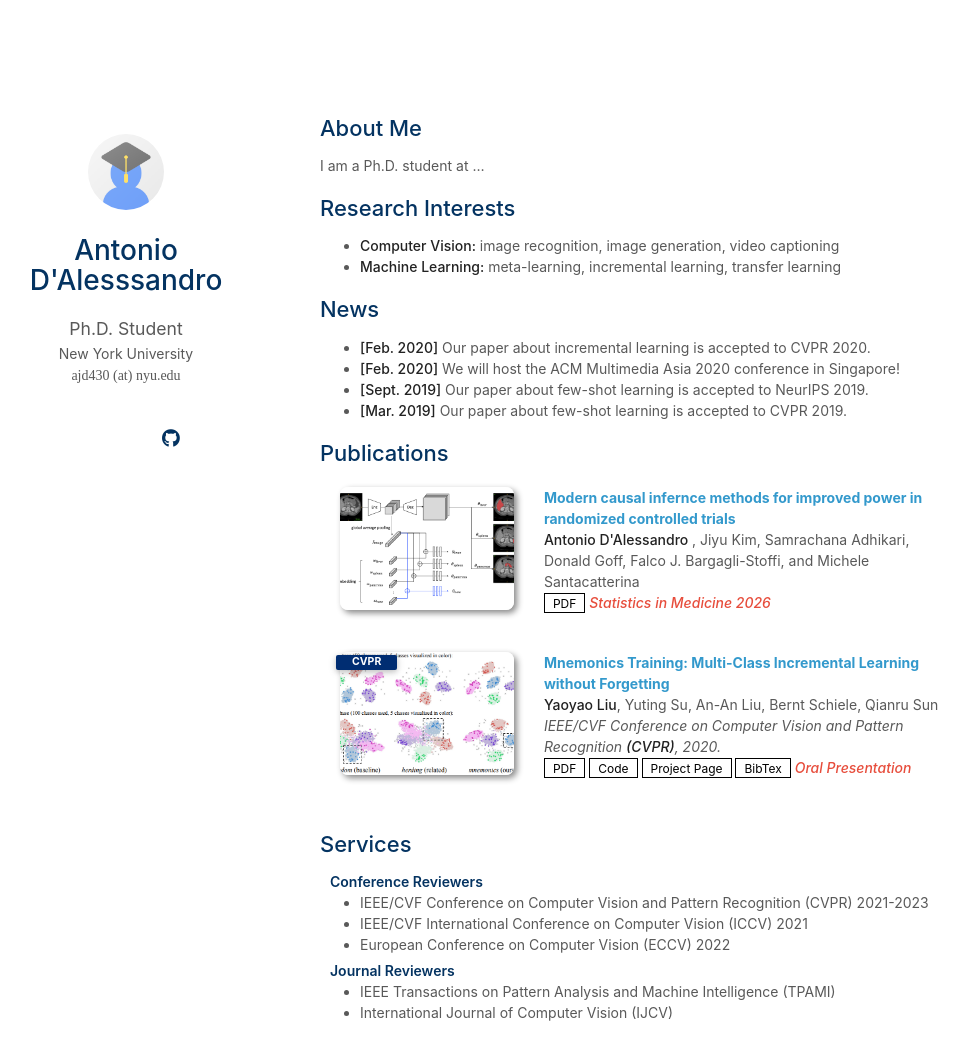
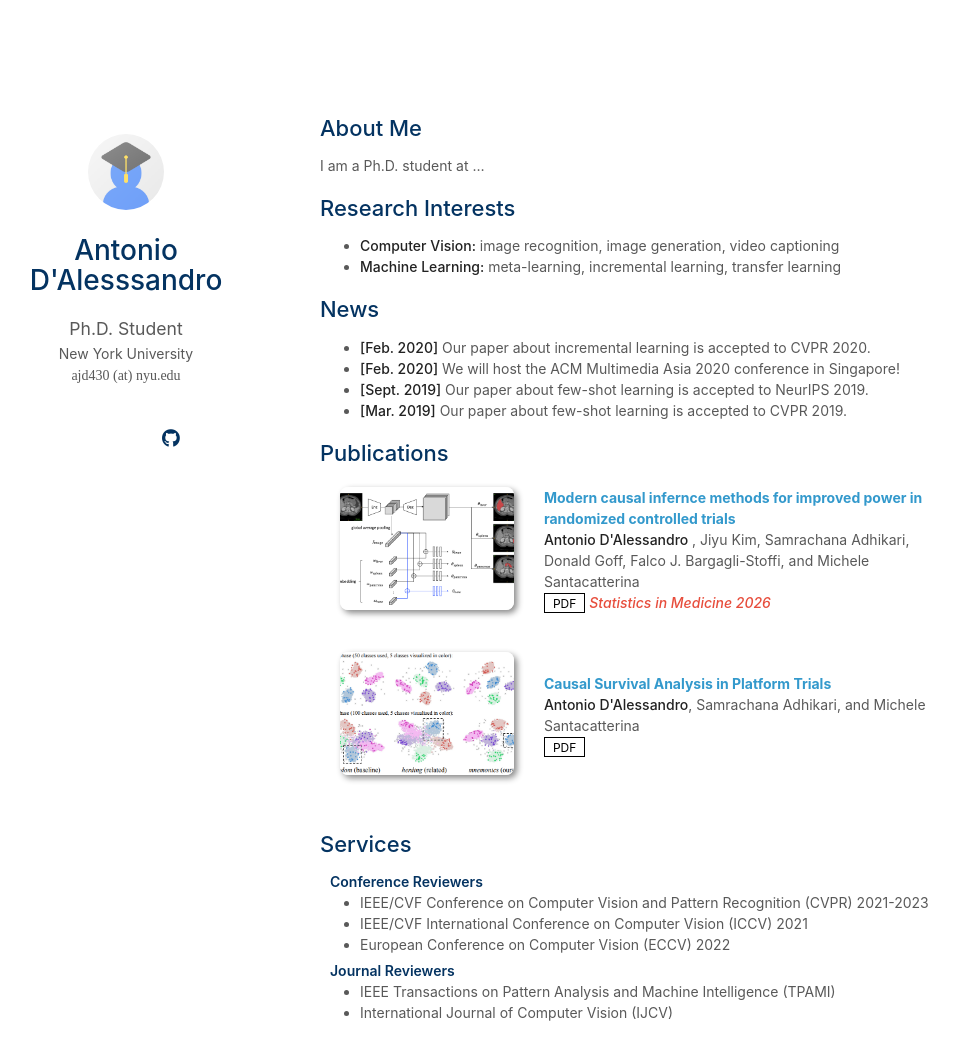
Before and after one commit to antoniod5836/antoniod5836.github.io, a Jekyll site: the page built from index.md, in a window 1280 px wide and 1114 px high. Shown: the top 1060 px of the window, without its empty margins (150-1119 px from the left). Built offline with Jekyll 4.4.1, drawn with Linux system fonts in a browser that asks for light colours; a style sheet for code colours, icons or effects is not loaded; our own code applies the rules of GitHub Pages for plain Markdown files.

Commit message:
Update publications.yml

```diff
--- a/_data/publications.yml
+++ b/_data/publications.yml
@@ -1,6 +1,6 @@
 main:
 
-  - title: Modern causal infernce methods for improved power in randomized controlled trials
+  - title: "Modern causal infernce methods for improved power in randomized controlled trials"
     authors: <strong>Antonio D'Alessandro </strong>, Jiyu Kim, Samrachana Adhikari, Donald Goff, Falco J. Bargagli-Stoffi, and Michele Santacatterina
     # conference_short: MICCAI
     # conference: International Conference on Medical Image Computing and Computer-Assisted Intervention <strong>(MICCAI)</strong>, 2023.
@@ -10,13 +10,13 @@ main:
     image: ./assets/img/teaser_example_2.png
     notes: Statistics in Medicine 2026
 
-  - title: "Mnemonics Training: Multi-Class Incremental Learning without Forgetting"
-    authors: <strong>Yaoyao Liu</strong>, Yuting Su, An-An Liu, Bernt Schiele, Qianru Sun
-    conference_short: CVPR
-    conference: IEEE/CVF Conference on Computer Vision and Pattern Recognition <strong>(CVPR)</strong>, 2020.
+  - title: "Causal Survival Analysis in Platform Trials"
+    authors: <strong>Antonio D'Alessandro</strong>, Samrachana Adhikari, and Michele Santacatterina
+    # conference_short: CVPR
+    # conference: IEEE/CVF Conference on Computer Vision and Pattern Recognition <strong>(CVPR)</strong>, 2020.
     pdf: https://arxiv.org/pdf/2002.10211.pdf
-    code: https://github.com/yaoyao-liu/class-incremental-learning/tree/main/mnemonics-training
-    page: https://class-il.mpi-inf.mpg.de/mnemonics/
-    bibtex: https://class-il.mpi-inf.mpg.de/mnemonics/
-    notes: Oral Presentation
+    # code: https://github.com/yaoyao-liu/class-incremental-learning/tree/main/mnemonics-training
+    # page: https://class-il.mpi-inf.mpg.de/mnemonics/
+    # bibtex: https://class-il.mpi-inf.mpg.de/mnemonics/
+    # notes: Oral Presentation
     image: ./assets/img/teaser_example.png
```
